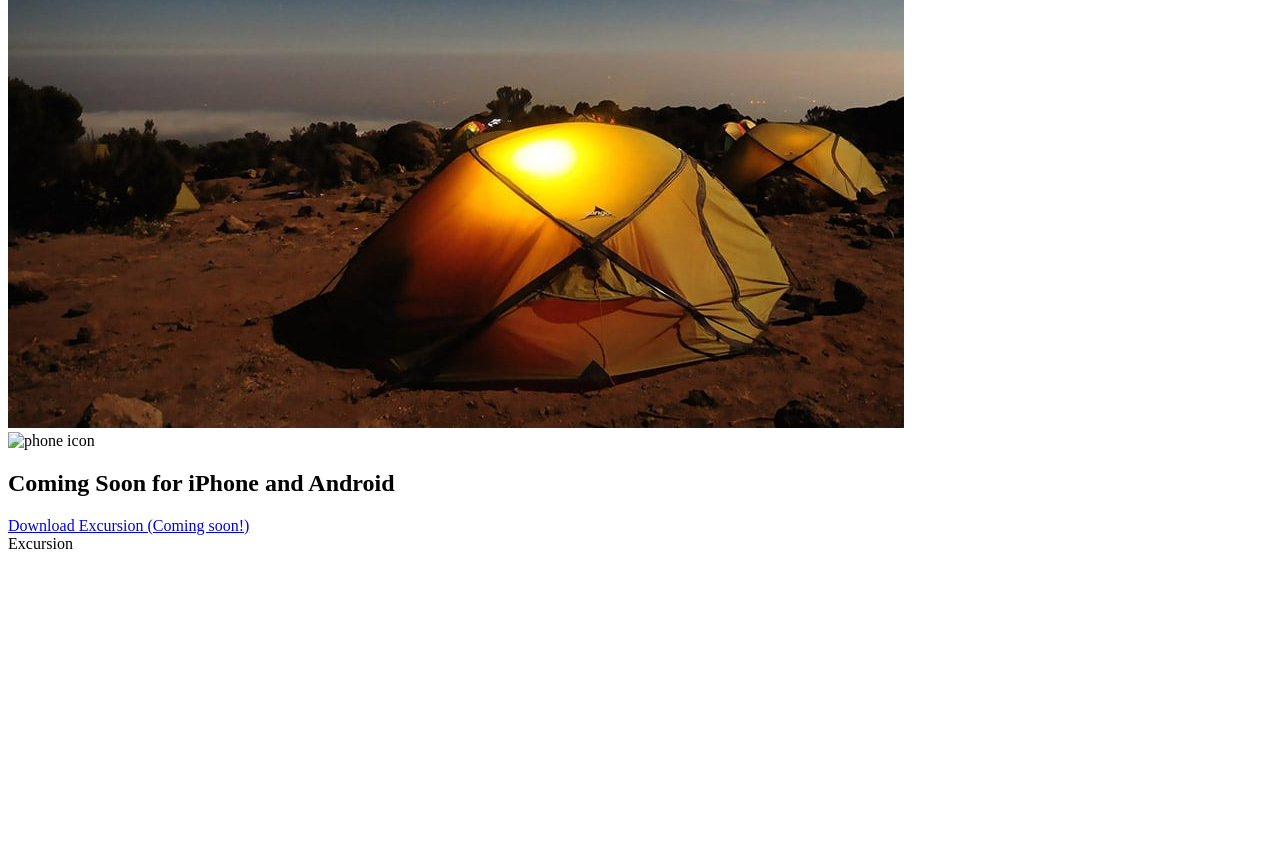
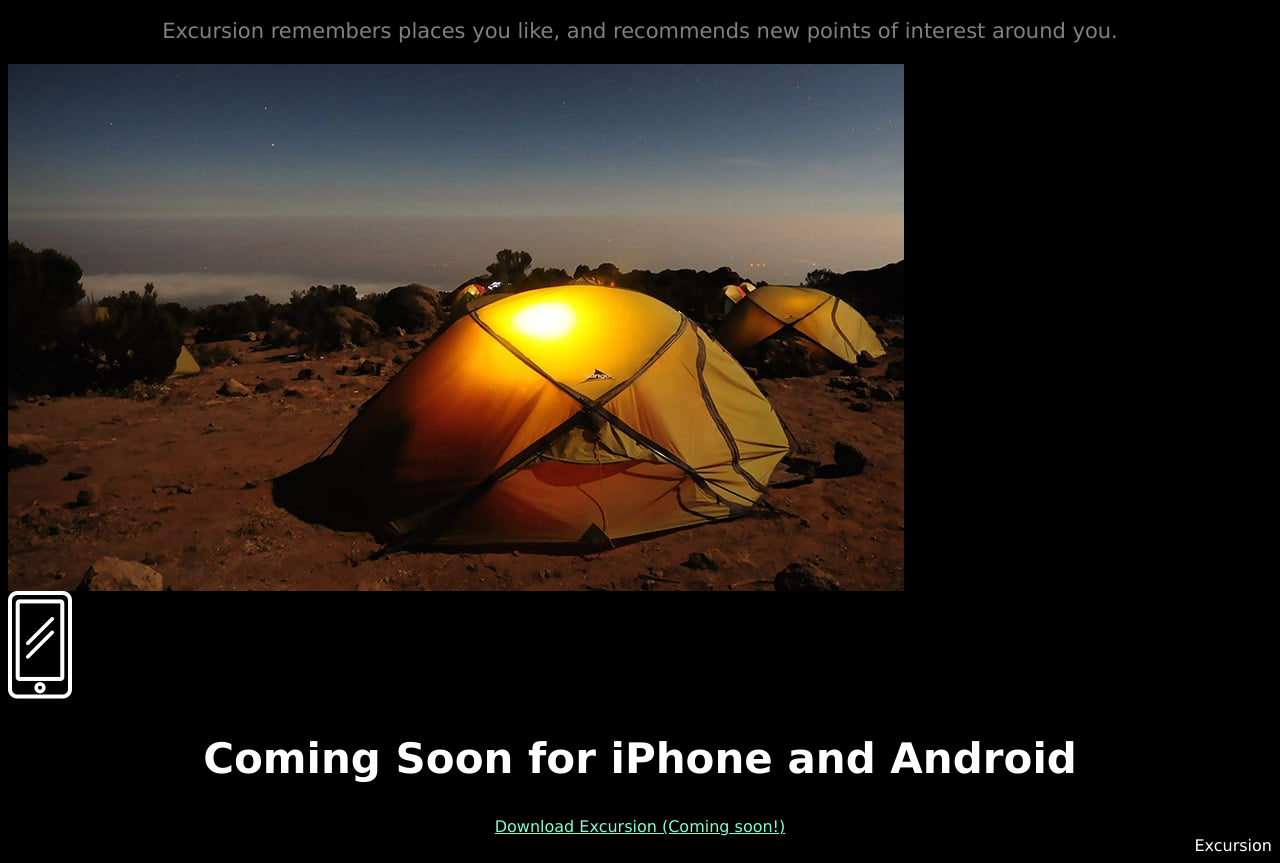
Before and after one commit to vipban/excursion, a plain HTML site: page index.html in a window 1280 px wide. Shown: the part 452-1315 px from the top of the page. Before the commit the page ends 1013 px from the top, so only its background shows below. Drawn offline with Linux system fonts and the light colour scheme; files that its build step writes are made by us from their sources; files whose address does not match are found by name.

Commit message:
Added CSS and fixed linking

```diff
--- a/index.html
+++ b/index.html
@@ -18,15 +18,15 @@
 
     <!-- Description -->
     <section id="description">
-        <h1>Your personal travel guide</h1>
+        <h2>Your personal travel guide</h2>
         <p>Excursion remembers places you like, and recommends new points of interest around you.</p>
         <img src="/Users/VipulBansal/Desktop/Git/excursion/resources/camp.jpg" alt="yellow tents on rocky ground">
     </section>
 
     <!-- Coming Soon -->
     <section id="coming-soon">
-        <img src="" alt="phone icon">
-        <h1>Coming Soon for iPhone and Android</h1>
+        <img src="/Users/VipulBansal/Desktop/Git/excursion/resources/images/phone.png" alt="phone icon">
+        <h2>Coming Soon for iPhone and Android</h2>
         <a class="download" href="#">Download Excursion (Coming soon!)</a>
     </section>
 
--- a/resources/css/style.css
+++ b/resources/css/style.css
@@ -0,0 +1,36 @@
+html {
+    font-family: Verdana, Geneva, Tahoma, sans-serif;
+    color: white;
+    text-align: center;
+}
+
+body {
+    background-color: black;;
+}
+
+video, img {
+    display: block
+}
+
+header h1 {
+    font-size: 50px;
+}
+
+.download {
+    color: aquamarine;
+    font-size: 16px;
+}
+
+h2 {
+    font-weight: 300px;
+    font-size: 42px;
+}
+
+#description p {
+    color: gray;
+    font-size: 21px;
+}
+
+footer {
+    text-align: right;
+}
```
